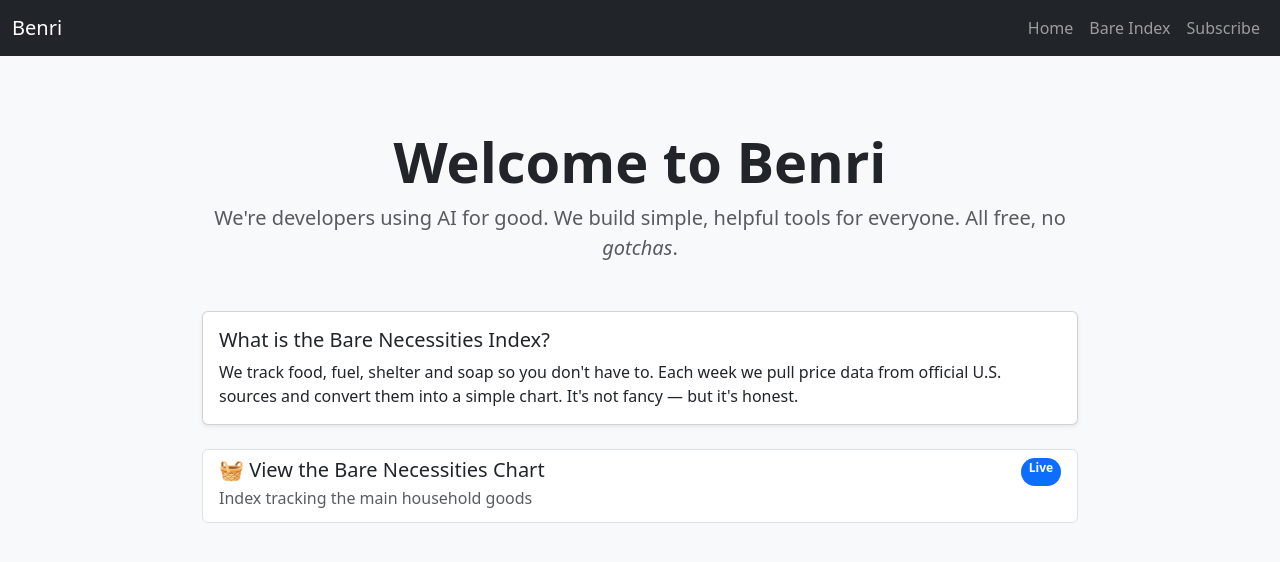
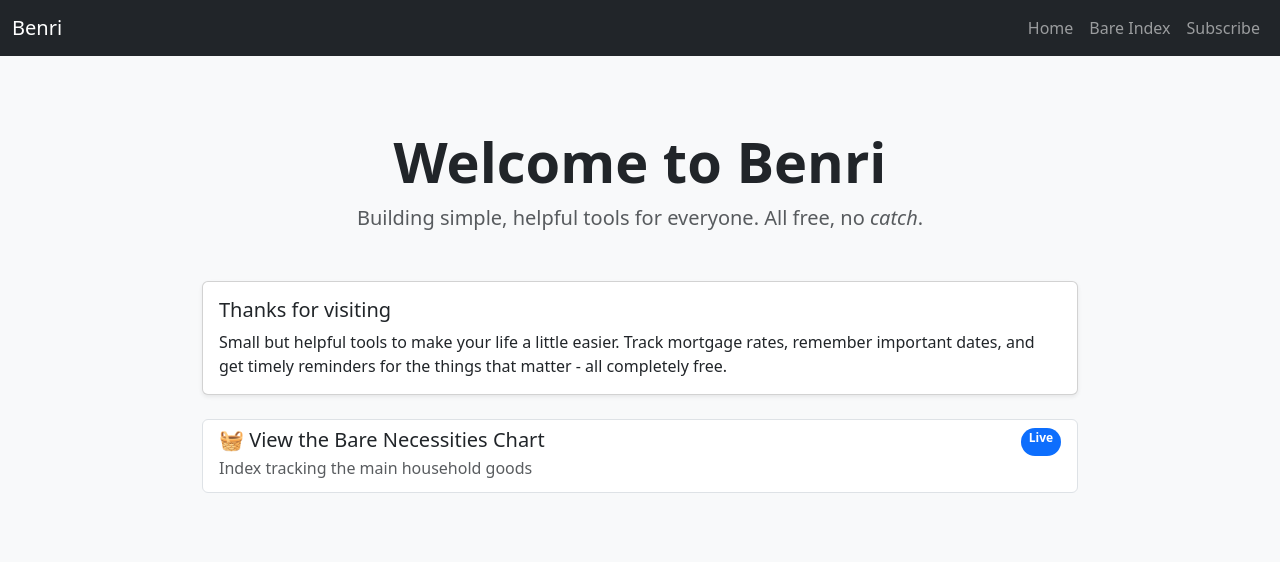
Before and after one commit to RixGpt/benri, a Jekyll site: the page built from index.md, in a window 1280 px wide. Shown: the top 562 px of the page. Built offline with Jekyll 4.4.1, drawn with Linux system fonts in a browser that asks for light colours.

Commit message:
Update index.md

```diff
--- a/index.md
+++ b/index.md
@@ -5,13 +5,13 @@ title: Welcome to Benri
 
 <div class="text-center my-5">
   <h1 class="display-4 fw-bold">Welcome to Benri</h1>
-  <p class="lead text-muted">We're developers using AI for good. We build simple, helpful tools for everyone. All free, no <i>gotchas</i>.</p>
+  <p class="lead text-muted">Building simple, helpful tools for everyone. All free, no <i>catch</i>.</p>
 </div>
 
 <div class="card shadow-sm mb-4">
   <div class="card-body">
-    <h5 class="card-title">What is the Bare Necessities Index?</h5>
-    <p class="card-text">We track food, fuel, shelter and soap so you don't have to. Each week we pull price data from official U.S. sources and convert them into a simple chart. It's not fancy — but it's honest.</p>
+    <h5 class="card-title">Thanks for visiting</h5>
+    <p class="card-text">Small but helpful tools to make your life a little easier. Track mortgage rates, remember important dates, and get timely reminders for the things that matter - all completely free.</p>
   </div>
 </div>
 
```
